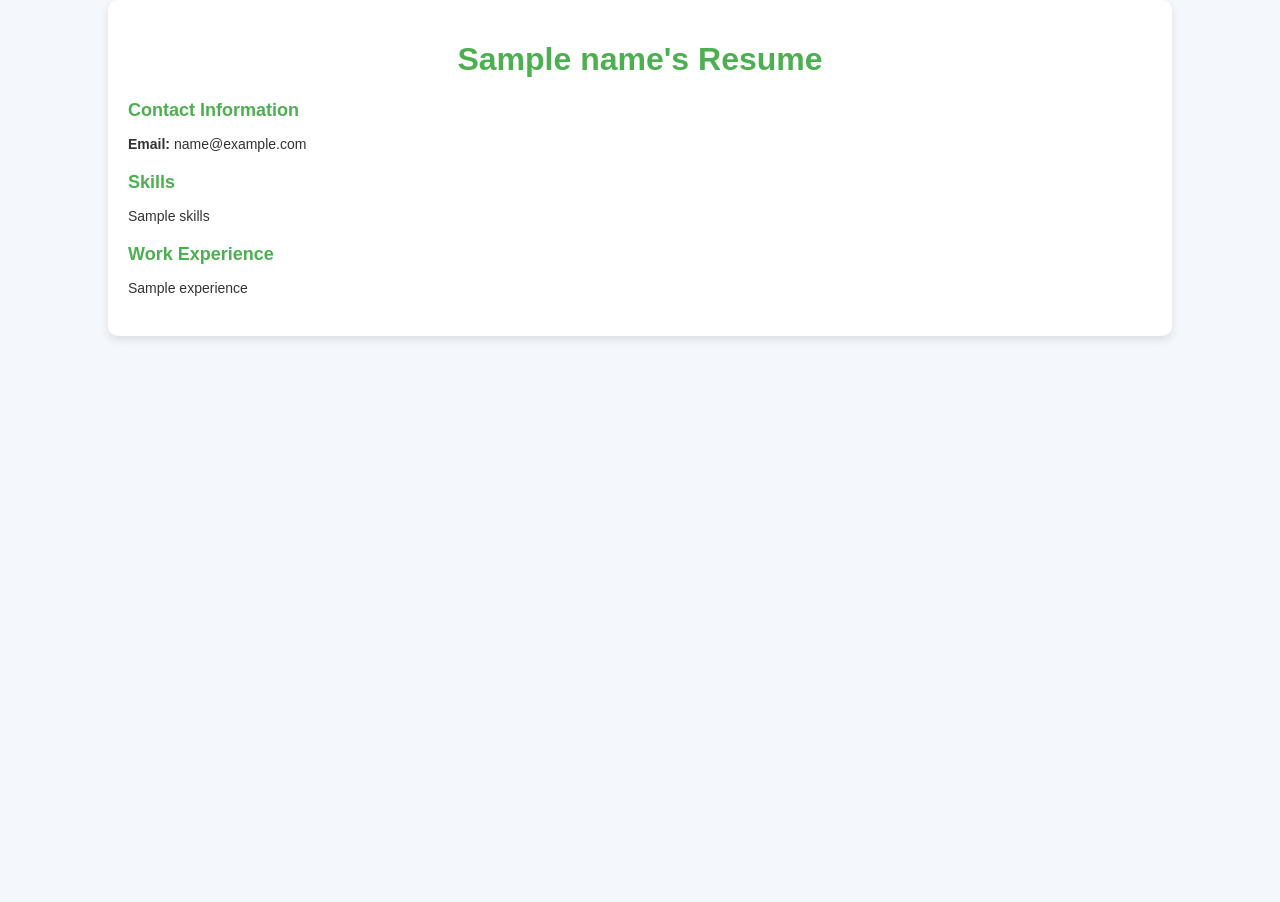
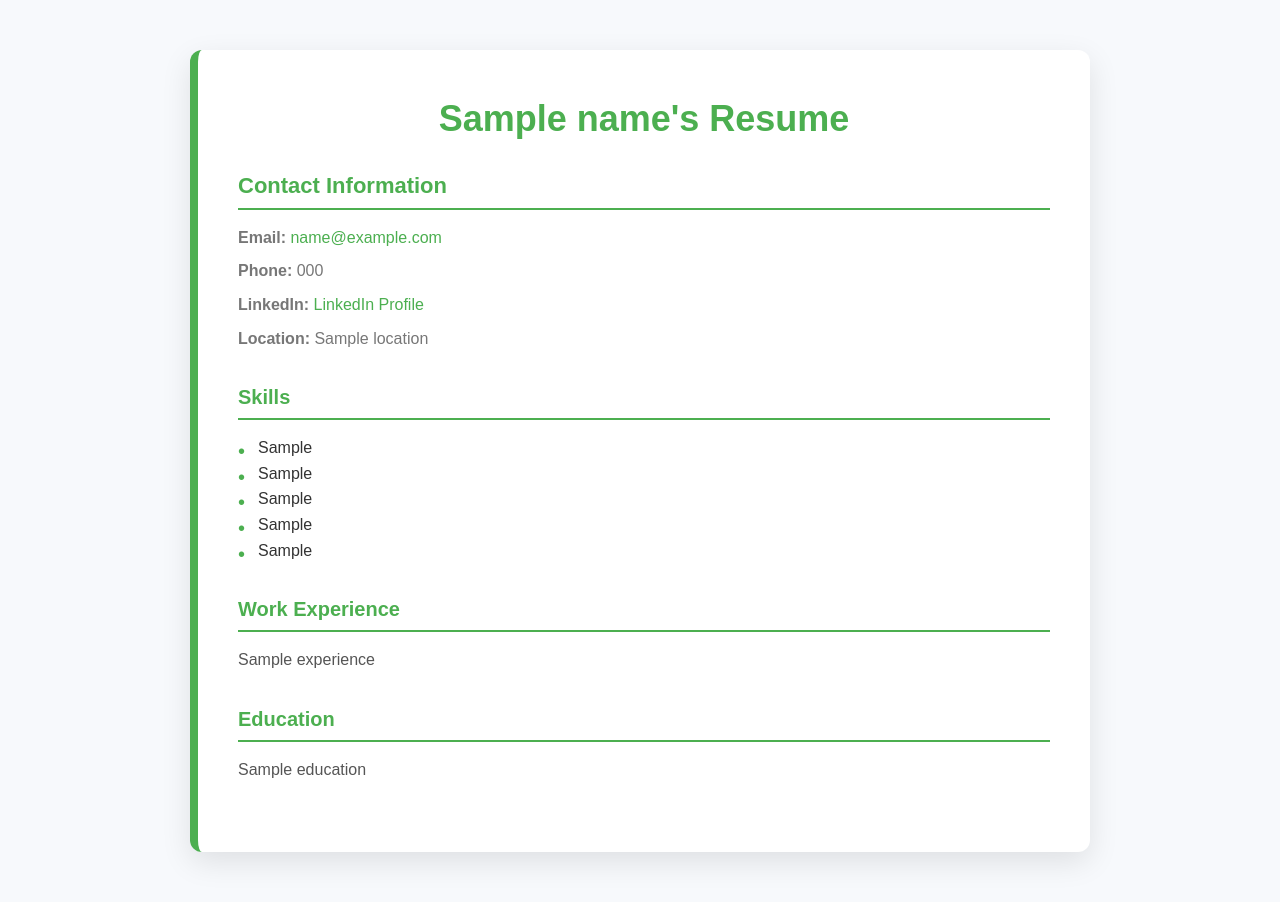
Before and after one commit to Manan-hhm/AI-backed-resume-builder, a Flask app: template templates/modern_Resume.html in a window 1280 px wide. Before the commit the page ends 340 px from the top, so only its background shows below. Run offline with Flask 3, Linux system fonts and the light colour scheme; the template is opened without the code that fills it: most values are stand-ins (such as "Sample title", 1, 10 or a date in 2020).

Commit message:
Made the templates more exciting

```diff
--- a/templates/modern_Resume.html
+++ b/templates/modern_Resume.html
@@ -5,51 +5,117 @@
     <meta name="viewport" content="width=device-width, initial-scale=1.0">
     <title>Modern Resume</title>
     <style>
+        /* Reset */
+        * {
+            margin: 0;
+            padding: 0;
+            box-sizing: border-box;
+        }
         body {
             font-family: 'Arial', sans-serif;
-            margin: 0;
-            padding: 0;
-            background: #f4f7fc;
+            background: #f7f9fc;
+            color: #333;
+            line-height: 1.6;
+            padding: 50px 0;
         }
         .container {
-            width: 80%;
+            width: 90%;
+            max-width: 900px;
             margin: auto;
-            background: white;
-            padding: 20px;
-            border-radius: 10px;
-            box-shadow: 0 4px 8px rgba(0, 0, 0, 0.1);
+            background: #fff;
+            padding: 40px;
+            border-radius: 12px;
+            box-shadow: 0 10px 30px rgba(0, 0, 0, 0.1);
+            border-left: 8px solid #4CAF50;
         }
         h1 {
             text-align: center;
             color: #4CAF50;
+            font-size: 36px;
+            font-weight: 700;
+            margin-bottom: 20px;
         }
         .section {
-            margin-bottom: 20px;
+            margin-bottom: 30px;
         }
         .section h2 {
-            font-size: 18px;
+            font-size: 22px;
             color: #4CAF50;
+            border-bottom: 2px solid #4CAF50;
+            padding-bottom: 5px;
+            margin-bottom: 15px;
         }
         .section p {
-            font-size: 14px;
-            color: #333;
+            font-size: 16px;
+            color: #555;
+        }
+        .section ul {
+            list-style-type: none;
+            padding-left: 0;
+        }
+        .section ul li {
+            font-size: 16px;
+            padding-left: 20px;
+            position: relative;
+        }
+        .section ul li::before {
+            content: "•";
+            position: absolute;
+            left: 0;
+            color: #4CAF50;
+            font-size: 20px;
+            top: 0;
+        }
+        .contact-info p {
+            margin: 8px 0;
+            font-size: 16px;
+            color: #777;
+        }
+        .contact-info a {
+            color: #4CAF50;
+            text-decoration: none;
+        }
+        .contact-info a:hover {
+            text-decoration: underline;
+        }
+        .section .section-header {
+            font-size: 20px;
+            font-weight: 600;
+            color: #4CAF50;
         }
     </style>
 </head>
 <body>
     <div class="container">
         <h1>{{ name }}'s Resume</h1>
+
+        <div class="section contact-info">
+            <h2>Contact Information</h2>
+            <p><strong>Email:</strong> <a href="mailto:{{ email }}">{{ email }}</a></p>
+            <p><strong>Phone:</strong> {{ phone }}</p>
+            <p><strong>LinkedIn:</strong> <a href="{{ linkedin }}" target="_blank">LinkedIn Profile</a></p>
+            <p><strong>Location:</strong> {{ location }}</p>
+        </div>
+
         <div class="section">
-            <h2>Contact Information</h2>
-            <p><strong>Email:</strong> {{ email }}</p>
+            <h2 class="section-header">Skills</h2>
+            <ul>
+                <li>{{ skill_1 }}</li>
+                <li>{{ skill_2 }}</li>
+                <li>{{ skill_3 }}</li>
+                <li>{{ skill_4 }}</li>
+                <li>{{ skill_5 }}</li>
+            </ul>
         </div>
+
         <div class="section">
-            <h2>Skills</h2>
-            <p>{{ skills }}</p>
+            <h2 class="section-header">Work Experience</h2>
+            <p>{{ experience }}</p>
         </div>
+
         <div class="section">
-            <h2>Work Experience</h2>
-            <p>{{ experience }}</p>
+            <h2 class="section-header">Education</h2>
+            <p>{{ education }}</p>
         </div>
     </div>
 </body>
```
Also changed, not shown: templates/classic_resume.html (+40 -4 lines), templates/creative_resume.html (+116 -18 lines).
